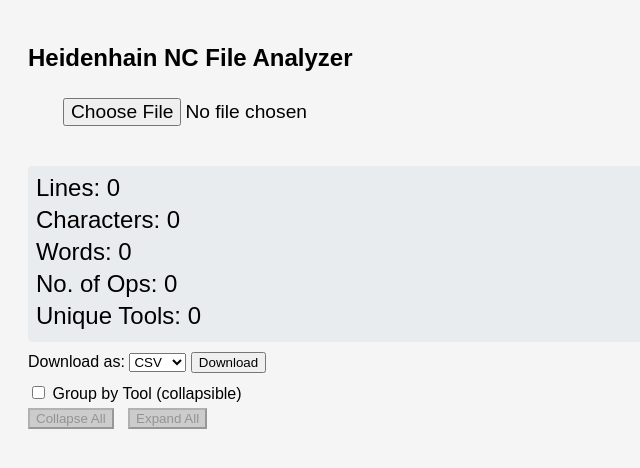
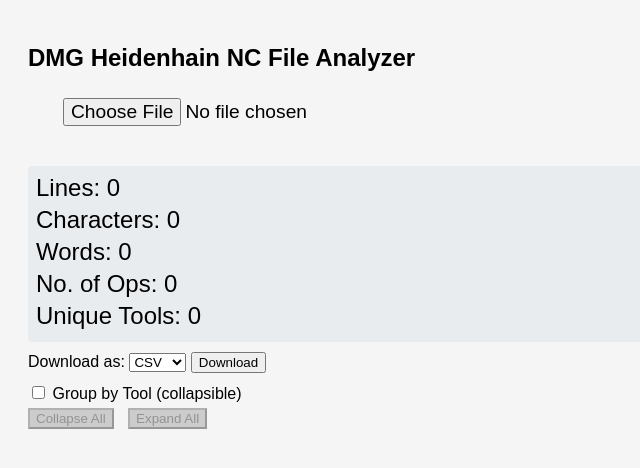
Before and after one commit to HakimHisham1991/kim-aerospace.github.io, a plain HTML site: page analyzer.html in a window 1280 px wide. Shown: the whole page, without its empty margins (0-640 px from the left). Drawn offline with Linux system fonts and the light colour scheme.

Commit message:
Update analyzer.html
rename title

```diff
--- a/analyzer.html
+++ b/analyzer.html
@@ -4,11 +4,11 @@
   <meta charset="UTF-8" />
   <meta http-equiv="Content-Type" content="text/html; charset=utf-8">
   <meta name="viewport" content="width=device-width, initial-scale=1.0">
-  <title>NC Program Analyzer</title>
+  <title>DMG Heidenhain NC Program Analyzer</title>
   <link rel="stylesheet" href="analyzer.css">
 </head>
 <body>
-  <h1>Heidenhain NC File Analyzer</h1>
+  <h1>DMG Heidenhain NC File Analyzer</h1>
   <div class="file-input-wrapper">
   <input type="file" id="fileInput" accept="*/*">
   </div><br>
```
